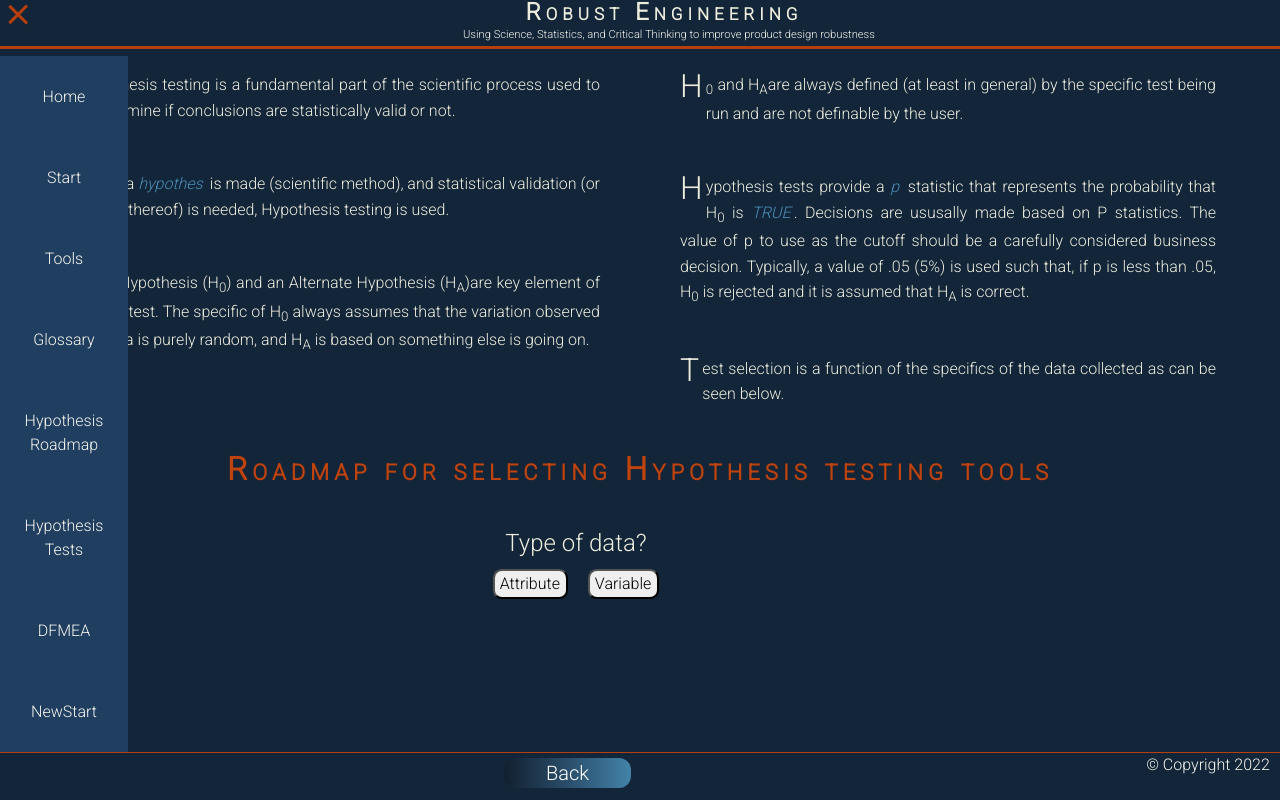
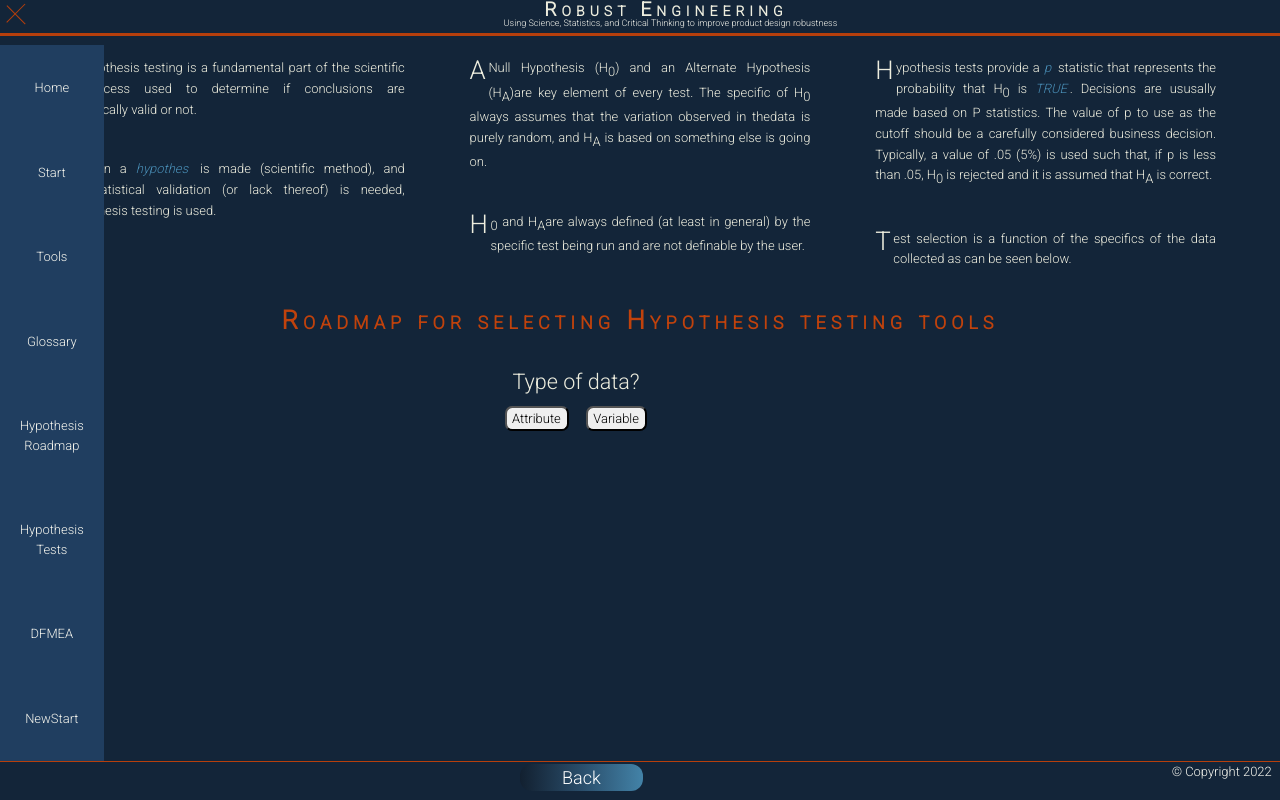
Before and after one commit to pnw-engineering/RBEngineering, a website: page src/hypothesis.html in a window 1280 px wide. Both pictures are taken after a click on the element 24 px from the left and 14 px from the top of the page. Drawn offline with Linux system fonts and the light colour scheme.

Commit message:
Worl on fluid typography

```diff
--- a/src/abstracts/config.css
+++ b/src/abstracts/config.css
@@ -1,14 +1,15 @@
 *,
 *::before,
 *::after {
-  --min-font-size : 8px;
-  --min-screen-width: 20rem;
+  --min-font-size : 10px;
+  --min-screen-width: 26rem;
   --max-font-size: 24px;
   box-sizing: border-box;
   font-family: Roboto;
-  /* font-size: calc(var(--min-font-size) +
-    (((100vw - 24px / (90 - 20))) * (var(--max-font-size) - var(--min-font-size)))); */
+  font-size: calc(var(--min-font-size) +
+    (((100vw - 24px / (90 - 20))) * (var(--max-font-size) - var(--min-font-size))));
   /* font-size: clamp(.8rem, 2vw, 2rem); */
+  font-size: clamp(0.9rem, 2vw - 5rem, 2rem);
 }
 
 * {
@@ -56,7 +57,7 @@ h6 {
   isolation: isolate;
 }
 
-@mixin media-ml {
+/* @mixin media-ml {
 
   @media screen and (min-width: 6400px) {
     @content;
@@ -89,4 +90,4 @@ h6 {
   @media screen and (min-width: 15360px) {
     @content;
   }
-}
+} */
--- a/src/base/common.css
+++ b/src/base/common.css
@@ -14,10 +14,11 @@ button,
 select {
   cursor: pointer;
   transition: 0.2s ease;
-
-  &:focus {
-    outline: 0;
-  }
+}
+a,
+button,
+select:focus {
+  outline: 0;
 }
 
 a:hover {
@@ -55,7 +56,7 @@ details dl dt::before {
   content: "---";
 }
 
-> dd {
+details > dd {
   width: 90%;
   padding-left: 5px;
   width: min(80ch, 90%);
@@ -66,10 +67,10 @@ details dl dt::before {
   line-height: 1.6;
   text-align: justify;
   padding-bottom: 1em;
+}
 
-  a {
-    color: var(--clr-accent-400);
-  }
+.intro a {
+  color: var(--clr-accent-400);
 }
 
 .disclaimer {
--- a/src/base/home.css
+++ b/src/base/home.css
@@ -19,22 +19,15 @@
   grid-template:
     "bgr title"
     "bgr subtitle"
-    /3rem 1fr;
+    /4em 1fr;
   width: 100%;
   line-height: 1;
   border-bottom: 3px solid var(--clr-accent);
   overflow-y: hidden;
 }
 
-.header__bgr {
-  grid-area: bgr;
-  width: 1rem;
-  font-size: 30px;
-  margin: auto;
-  cursor: pointer;
-}
 .header__title {
-  font-size: 1.5rem;
+  font-size: 1.5em;
   grid-area: title;
   font-weight: bold;
   font-variant: small-caps;
@@ -43,11 +36,11 @@
 }
 .header__subtitle {
   grid-area: subtitle;
-  padding-left: 10px;
+  padding-left: 1em;
   padding-bottom: .5em;
   margin: 0 auto;
   text-align: center;
-  font-size: .7rem;
+  font-size: .7em;
   border-bottom: 3px var(--clr-accent);
 }
 .content {
@@ -64,7 +57,7 @@
   margin: 0 auto;
   text-align: center;
   letter-spacing: 5px;
-  font-size: 2rem;
+  font-size: 2em;
   font-variant: small-caps;
   font-weight: 700;
   color: var(--clr-accent-400);
@@ -79,7 +72,7 @@
   display: grid;
   grid-template:
     "button  copyr"
-    / 1fr 9rem;
+    / 1fr 9em;
   height: 100%;
   bottom: 0;
   text-align: center;
@@ -104,14 +97,14 @@
   grid-area: content;
   z-index: 9999;
   height: 100%;
-  padding: 0 10px 0 10px;
+  padding: 0 1em 0 1em;
   display: flex;
   flex-direction: column;
   justify-content: space-around;
   text-align: center;
   position: absolute;
   width: 8em;
-  left: 0px;
+  /* left: 0px; */
   top: 0;
   background-color: var(--clr-primary-600);
   cursor: pointer;
@@ -125,7 +118,7 @@
 
 .nav-links a {
   color: var(--clr-text-light);
-  font-size: 1em;
+  /* font-size: 1em; */
   transition: color 0.15s ease-in;
 }
 
@@ -134,20 +127,23 @@
 }
 
 .burger {
+  grid-area: bgr;
   cursor: pointer;
-  padding-right: 10px;
+  padding-top: .5em;
+  padding-right: .625rem;
   color: rbg(256, 256, 256);
 }
 
 .burger > div {
-  width: 25px;
-  height: 3px;
+  width: 2em;
+  height: .1em;
   background-color: white;
-  margin: 5px;
+  margin: .2rem;
 }
 
 .toggle .line1 {
-  transform: rotate(-45deg) translate(-5px, 6px);
+  /* transform: rotate(-45deg) translate(-.5em, .5em); */
+  transform: rotate(-45deg) translate(-.2em, .2em);
   background-color: var(--clr-accent);
 }
 
@@ -156,7 +152,8 @@
 }
 
 .toggle .line3 {
-  transform: rotate(45deg) translate(-5px, -6px);
+  /* transform: rotate(45deg) translate(-.5em, -1em); */
+  transform: rotate(45deg) translate(-.2em, -.2em);
   background-color: var(--clr-accent);
 }
 
```
Also changed, not shown: dist/style.css.
